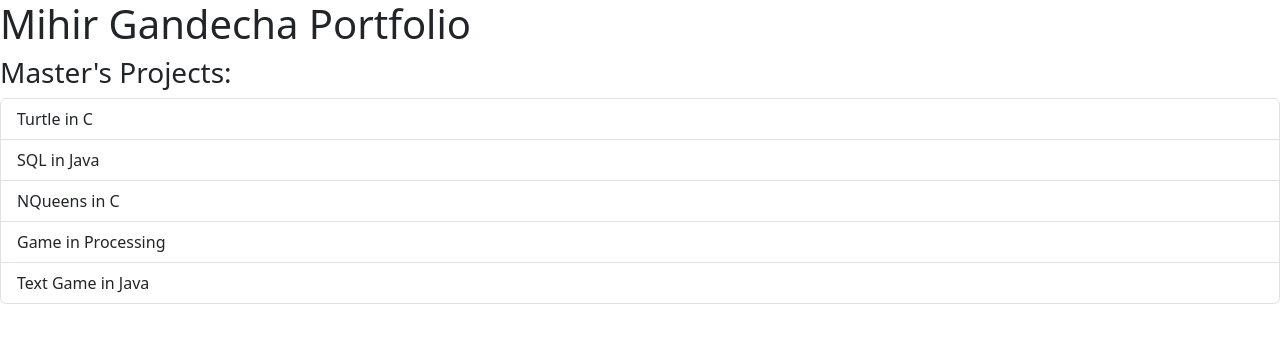
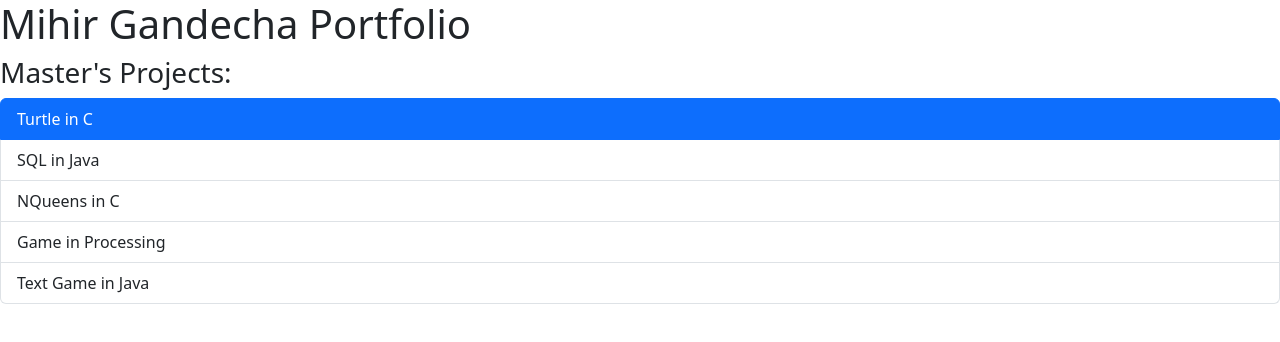
Before and after one commit to mihirgandecha/Portfolio-React-Typescript, a React (Vite) app: page / in a window 1280 px wide. Shown: the top 342 px of the page. Built offline with nearby package versions, Linux system fonts and the light colour scheme.

Commit message:
Using bootstrap to highlight first element

```diff
--- a/src/components/ListGroup.tsx
+++ b/src/components/ListGroup.tsx
@@ -9,6 +9,7 @@ function ListGroup() {
     "Game in Processing",
     "Text Game in Java",
   ];
+  let selectedIndex = 0;
 
   //Event handler
   const handleClick = (event: MouseEvent) => console.log(event);
@@ -35,7 +36,11 @@ function ListGroup() {
         {items.map((item, index) => (
           // Reapply bootstrap
           <li
-            className="list-group-item"
+            className={
+              selectedIndex === index
+                ? "list-group-item active"
+                : "list-group-item"
+            }
             key={item}
             // use event to generate SyntheticBasedEvent and properties
             onClick={handleClick}
```
